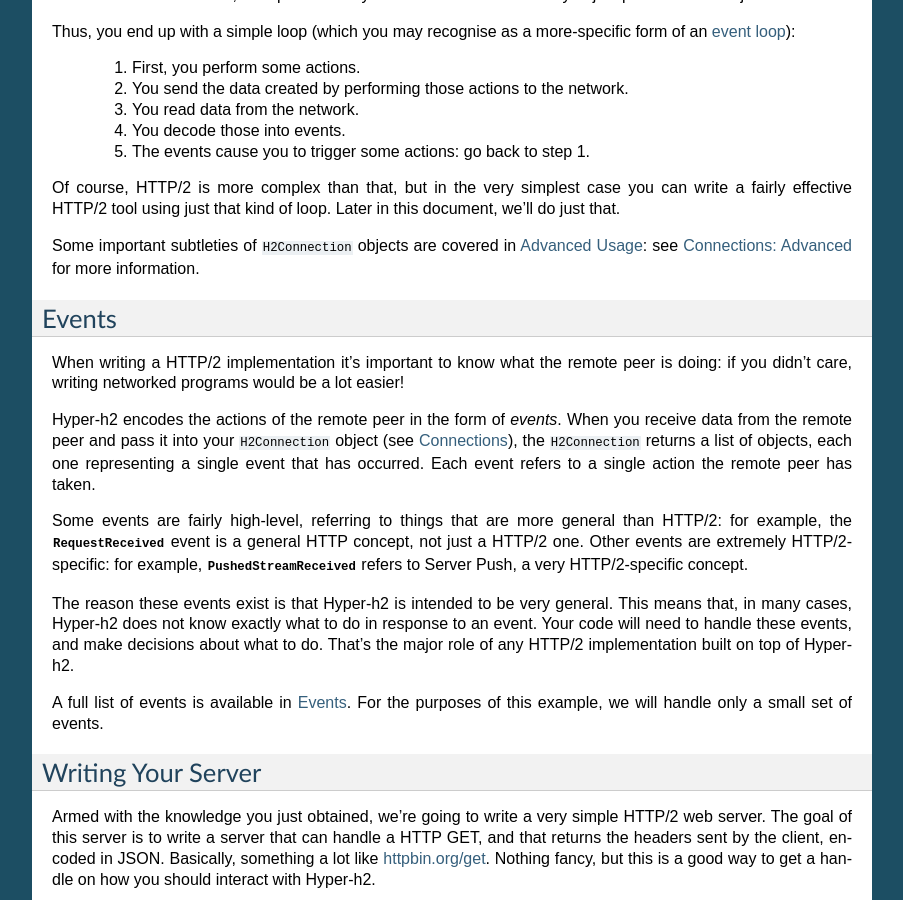
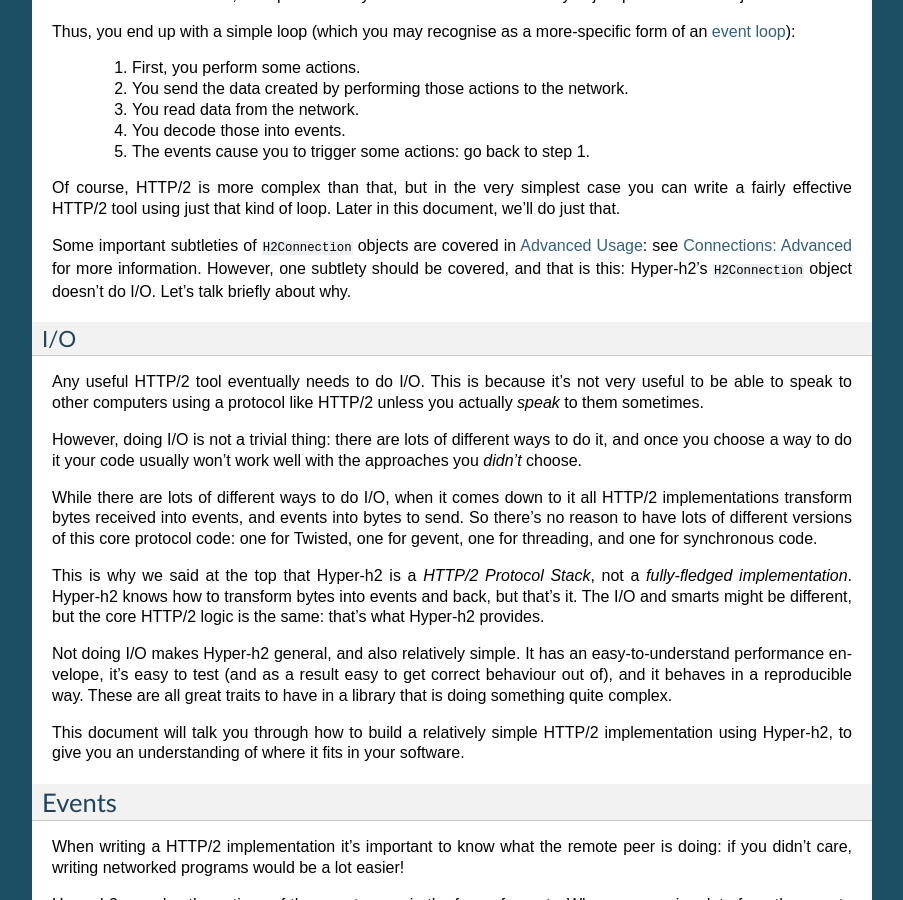
Before and after one commit to python-hyper/h2, a Sphinx documentation site: the page built from docs/source/basic-usage.rst, in a window 1280 px wide and 900 px high, scrolled down 569 px. Shown: the whole window, without its empty margins (198-1101 px from the left). Built offline with Sphinx 7.4.7, drawn with Linux system fonts in a browser that asks for light colours.

Commit message:
We don't do I/O.

```diff
--- a/docs/source/basic-usage.rst
+++ b/docs/source/basic-usage.rst
@@ -54,6 +54,40 @@
 
 Some important subtleties of ``H2Connection`` objects are covered in
 :doc:`advanced-usage`: see :ref:`h2-connection-advanced` for more information.
+However, one subtlety should be covered, and that is this: Hyper-h2's
+``H2Connection`` object doesn't do I/O. Let's talk briefly about why.
+
+I/O
+~~~
+
+Any useful HTTP/2 tool eventually needs to do I/O. This is because it's not
+very useful to be able to speak to other computers using a protocol like HTTP/2
+unless you actually *speak* to them sometimes.
+
+However, doing I/O is not a trivial thing: there are lots of different ways to
+do it, and once you choose a way to do it your code usually won't work well
+with the approaches you *didn't* choose.
+
+While there are lots of different ways to do I/O, when it comes down to it
+all HTTP/2 implementations transform bytes received into events, and events
+into bytes to send. So there's no reason to have lots of different versions of
+this core protocol code: one for Twisted, one for gevent, one for threading,
+and one for synchronous code.
+
+This is why we said at the top that Hyper-h2 is a *HTTP/2 Protocol Stack*, not
+a *fully-fledged implementation*. Hyper-h2 knows how to transform bytes into
+events and back, but that's it. The I/O and smarts might be different, but
+the core HTTP/2 logic is the same: that's what Hyper-h2 provides.
+
+Not doing I/O makes Hyper-h2 general, and also relatively simple. It has an
+easy-to-understand performance envelope, it's easy to test (and as a result
+easy to get correct behaviour out of), and it behaves in a reproducible way.
+These are all great traits to have in a library that is doing something quite
+complex.
+
+This document will talk you through how to build a relatively simple HTTP/2
+implementation using Hyper-h2, to give you an understanding of where it fits in
+your software.
 
 
 .. _h2-events-basic:
```
